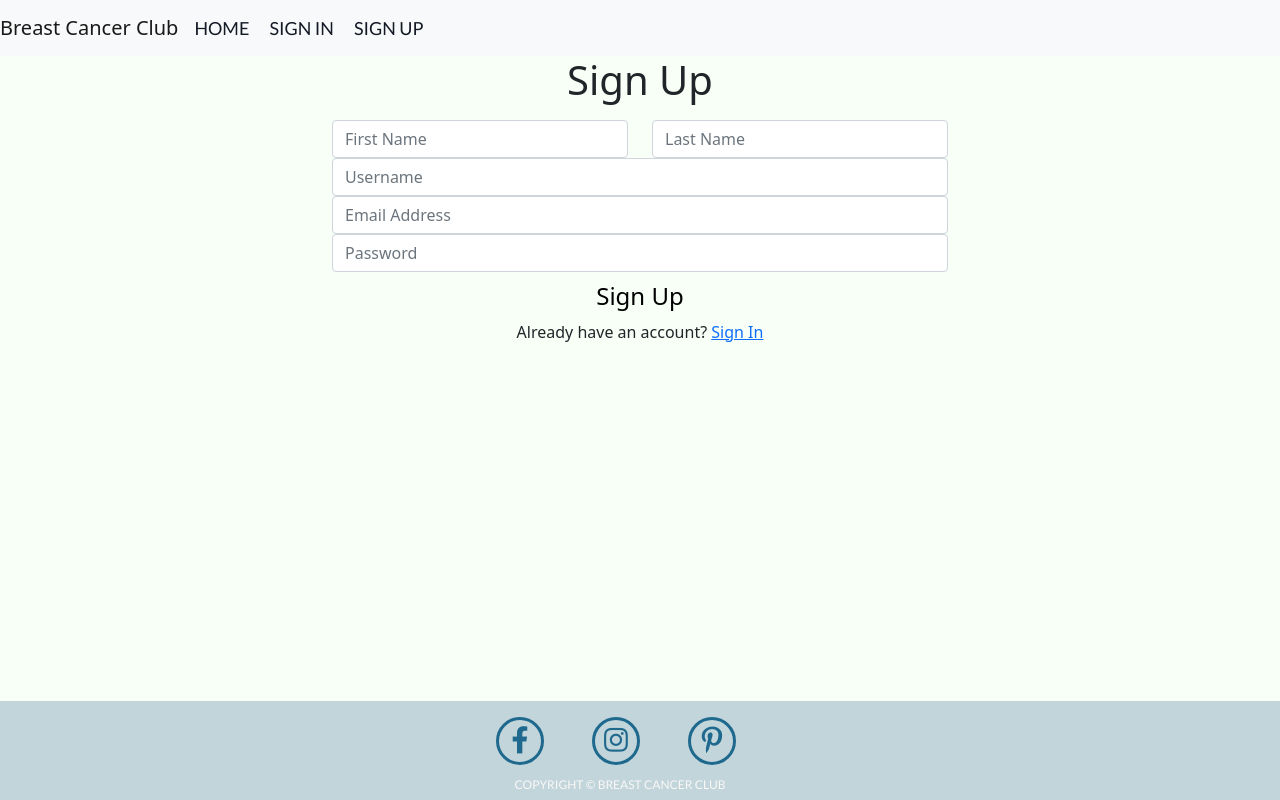
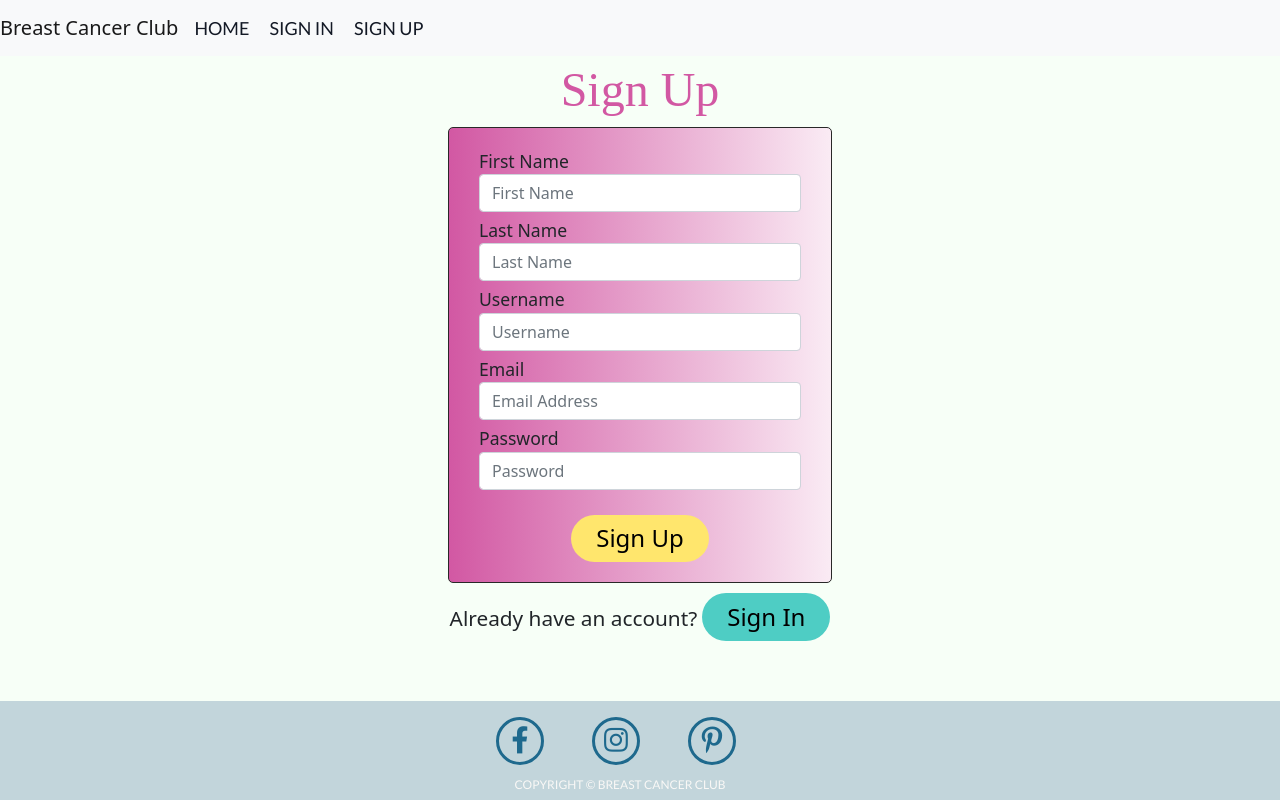
Before and after one commit to debbiect246/breast-cancer-club, a Flask app: page /register in a window 1280 px wide. Run offline with Flask 2, Linux system fonts and the light colour scheme; some libraries are stand-ins or nearby versions.

Commit message:
style signup form

```diff
--- a/static/style.css
+++ b/static/style.css
@@ -178,22 +178,27 @@ footer {
 
 /** Forms **/
 .cta-section {
-    width: 25%;
-    margin: 20px auto;
-}
+    width: 30%;
+    margin: 5px auto;
+    font-size: 1.1rem;
+  }
 
 .cta-section h3 {
     font-family: 'Roboto Slab', serif;
     color: #D258A3;
-    font-size: 3.5rem;
+    font-size: 3rem;
     text-align: center;
 }
 
 .cta-form {
     background-image: linear-gradient(to right, #D258A3, #faebf4);
-    padding: 30px;
+    padding: 20px 30px;
     border: 1px solid rgb(41, 40, 40);
     border-radius: 5px;
+}
+
+.cta-form input {
+    margin-bottom: 5px;
 }
 
 .cta-form button {
@@ -232,7 +237,3 @@ footer {
 .align-center {
     text-align: center;
 }
-
-.width-70-percent {
-    width: 70%;
-}
--- a/templates/register.html
+++ b/templates/register.html
@@ -1,58 +1,45 @@
 {% extends "base.html" %}
 
 {% block content %}
-
-<main>
-    <section class="container-fluid signup-img">
-        <div class="row text-center">
-            <div class="col-10 offset-1 col-md-6 offset-md-3">
-                <h1 class="form-heading-signup">Sign Up</h1>
-            </div>
-        </div>
-
-        <!-- Log In Form-->
-        <div class="row form-container mb-5">
-            <form class="col-10 offset-1 col-md-6 offset-md-3" method="POST" action="{{ url_for('register') }}">
-                <div class="row pt-2">
-                    <div class="form-group col-md-6 text-center">
-                        <label for="firstname" class="d-none">First Name</label>
+<section class="cta-section">
+    <h3>Sign Up</h3>
+    <div class="cta-form">
+        <form method="POST" action="{{ url_for('register') }}">
+            <div>
+                <label for="firstname">First Name</label>
                 <input type="text" class="form-control validate" id="firstname" name="firstname"
                     placeholder="First Name" required>
             </div>
-                    <div class="form-group col-md-6  text-center">
-                        <label for="lastname" class="d-none">Last Name</label>
+            <div>
+                <label for="lastname">Last Name</label>
                 <input type="text" class="form-control validate" id="lastname" name="lastname"
                     placeholder="Last Name" required>
             </div>
-                    <div class="form-group col-12  text-center">
-                        <label for="username" class="d-none">Username</label>
+            <div>
+                <label for="username">Username</label>
                 <input type="text" class="form-control validate" id="username" name="username"
                     placeholder="Username" required>
             </div>
-                    <div class="form-group col-12 text-center">
-                        <label for="email" class="d-none">Email</label>
+            <div>
+                <label for="email">Email</label>
                 <input type="email" class="form-control validate" id="email" name="email"
                     placeholder="Email Address" required>
             </div>
-                    <div class="form-group col-12 text-center">
-                        <label for="password" class="d-none">Password</label>
+            <div>
+                <label for="password">Password</label>
                 <input type="password" class="form-control validate" id="password" name="password"
                     placeholder="Password" required>
             </div>
-                </div>
-                <div class="row text-center">
-                    <div class="col-12">
-                        <button type="submit" class="btn">
+           <div class="align-center">
+                <button type="submit" class="btn yellow-bg">
                     Sign Up
                 </button>
-                        <p class="text-center">
-                            Already have an account?
-                            <a href="{{ url_for('login') }}" class="form-link hvr-grow">Sign In</a>
-                        </p>
-                    </div>
            </div>
         </form>
     </div>
+    <div class="cta-form-link">
+        <p>Already have an account?</p>
+        <a href="{{ url_for('login') }}" class="btn green-bg">Sign In</a>
+    </div>
 </section>
-</main>
 {% endblock %}
```
Lines whose indentation alone changed are shown as unchanged.
